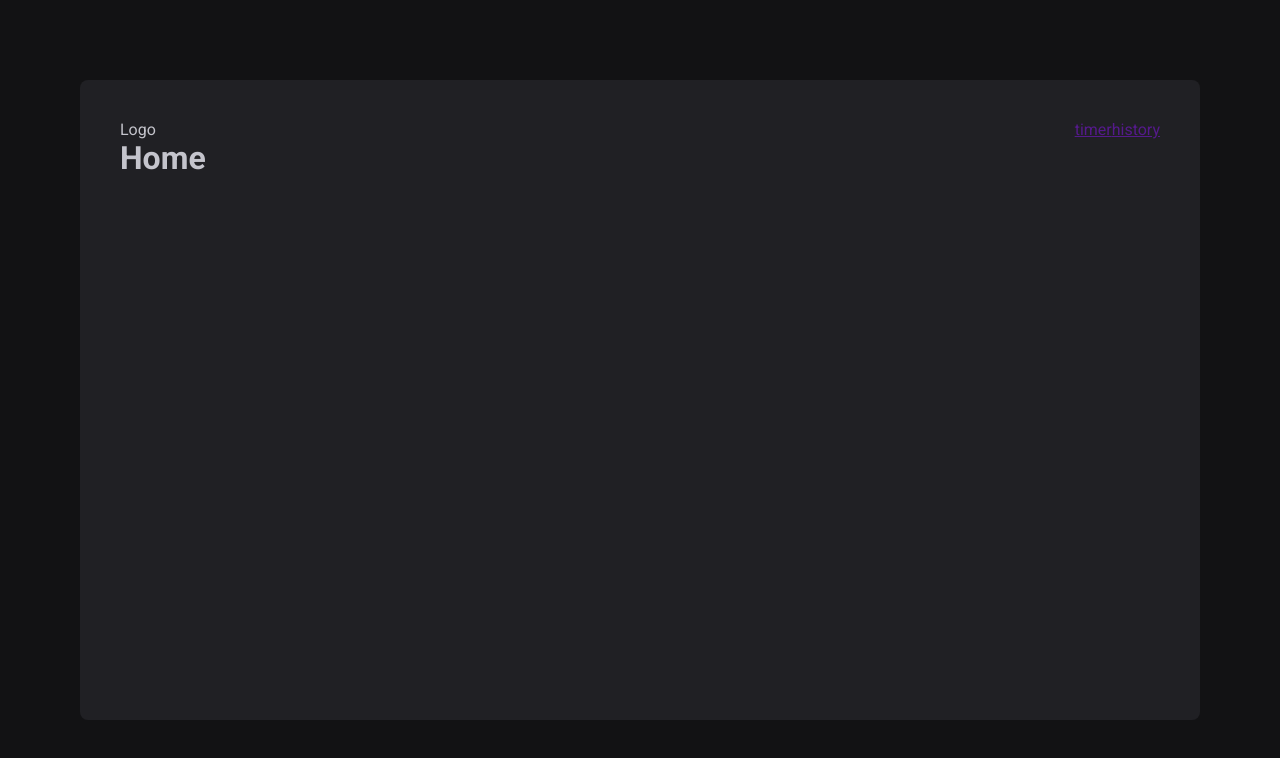
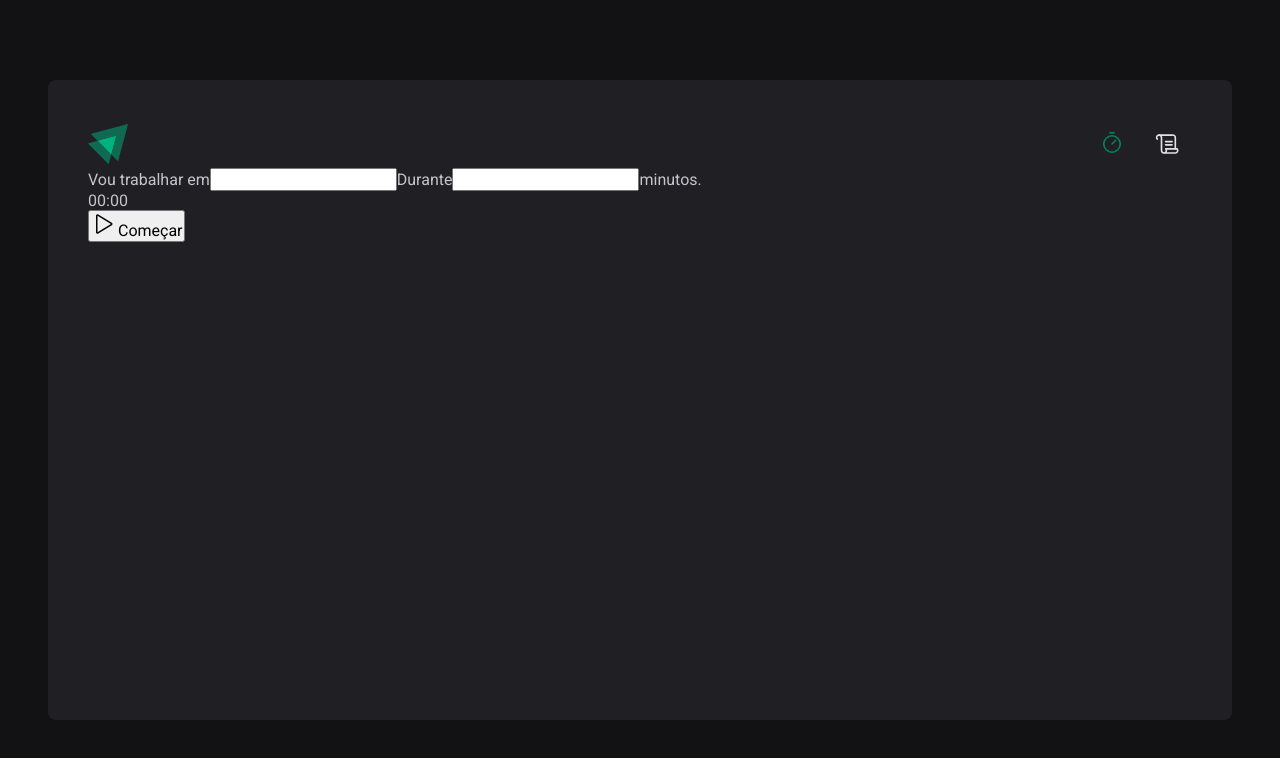
Before and after one commit to joaosanson/timer-ignite-ts, a React (Vite) app: page / in a window 1280 px wide. Shown: the top 758 px of the page. Built offline with nearby package versions, Linux system fonts and the light colour scheme.

Commit message:
feat: adding routes and components :sparkles:

```diff
--- a/src/Router.tsx
+++ b/src/Router.tsx
@@ -1,6 +1,6 @@
 import { Routes, Route } from 'react-router-dom'
-import { Home } from './pages/Home'
-import { History } from './pages/History'
+import { Home } from './pages/Home/index'
+import { History } from './pages/History/index'
 import { DefaultLayout } from './layouts/DefaultLayout/index'
 
 export function Router() {
--- a/src/components/Header/index.tsx
+++ b/src/components/Header/index.tsx
@@ -1,12 +1,20 @@
 import { HeaderContainer } from './styles'
+
+import logoIgnite from '../../assets/logo-ignite.svg'
+import { Scroll, Timer } from 'phosphor-react'
+import { NavLink } from 'react-router-dom'
 
 export function Header() {
   return (
     <HeaderContainer>
-      <span>Logo</span>
+      <img src={logoIgnite} alt="" />
       <nav>
-        <a href="">timer</a>
-        <a href="">history</a>
+        <NavLink to="/" title="Home">
+          <Timer size={24} />
+        </NavLink>
+        <NavLink to="/history" title="Histórico">
+          <Scroll size={26} />
+        </NavLink>
       </nav>
     </HeaderContainer>
   )
--- a/src/components/Header/styles.ts
+++ b/src/components/Header/styles.ts
@@ -4,4 +4,30 @@ export const HeaderContainer = styled.header`
   display: flex;
   align-items: center;
   justify-content: space-between;
+
+  nav {
+    display: flex;
+    gap: 0.5rem;
+
+    a {
+      width: 3rem;
+      height: 3rem;
+      display: flex;
+      justify-content: center;
+      align-items: center;
+
+      color: ${(props) => props.theme['gray-100']};
+
+      border-top: 3px solid transparent;
+      border-bottom: 3px solid transparent;
+
+      &:hover {
+        border-bottom: 3px solid ${(props) => props.theme['green-500']};
+      }
+
+      &.active {
+        color: ${(props) => props.theme['green-500']};
+      }
+    }
+  }
 `
--- a/src/layouts/DefaultLayout/styles.ts
+++ b/src/layouts/DefaultLayout/styles.ts
@@ -3,7 +3,7 @@ import styled from 'styled-components'
 export const LayoutContainer = styled.div`
   max-width: 74rem;
   height: calc(100vh - 10rem);
-  margin: 5rem;
+  margin: 5rem auto;
   padding: 2.5rem;
 
   background: ${(props) => props.theme['gray-800']};
--- a/src/pages/Home.tsx
+++ /dev/null
@@ -1,3 +0,0 @@
-export function Home() {
-  return <h1>Home</h1>
-}
--- /dev/null
+++ b/src/pages/Home/index.tsx
@@ -0,0 +1,31 @@
+import { Play } from 'phosphor-react'
+
+export function Home() {
+  return (
+    <div>
+      <form action="">
+        <div>
+          <label htmlFor="task">Vou trabalhar em</label>
+          <input id="task" />
+
+          <label htmlFor="minutesAmount">Durante</label>
+          <input type="number" id="minutesAmount" />
+
+          <span>minutos.</span>
+        </div>
+
+        <div>
+          <span>0</span>
+          <span>0</span>
+          <span>:</span>
+          <span>0</span>
+          <span>0</span>
+        </div>
+
+        <button type="submit">
+          <Play size={24} /> Começar
+        </button>
+      </form>
+    </div>
+  )
+}
```
Also changed, not shown: src/assets/logo-ignite.svg (renamed from src/assets/Logo.svg), src/pages/History/index.tsx (renamed from src/pages/History.tsx), src/pages/History/styles.ts (added), src/pages/Home/styles.ts (added).
